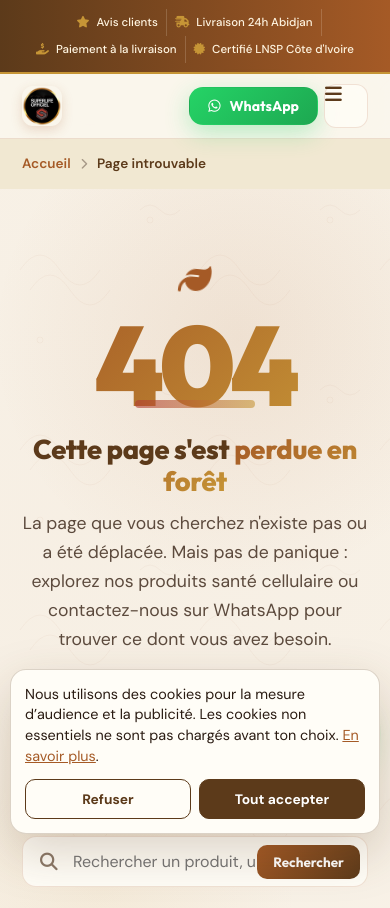
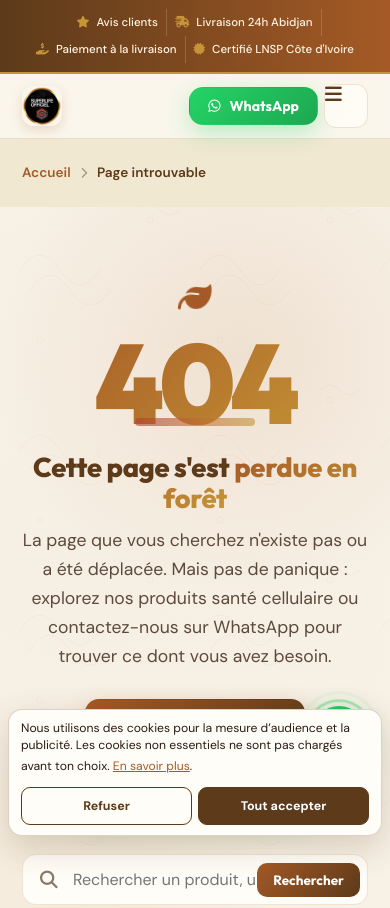
Before and after one commit to Kstephane683/superlifeofficiel.com, a plain HTML site: page 404.html in a window 390 px wide. Shown: the top 908 px of the page. Drawn offline with Linux system fonts and the light colour scheme.

Commit message:
design: corriger les P0 UX
Co-authored-by: K. Stéphane <stephane@eperformance.pro>

```diff
--- a/consent.css
+++ b/consent.css
@@ -5,32 +5,35 @@ html[data-consent="accepted"] #sl-consent,html[data-consent="refused"] #sl-conse
   right: 16px;
   bottom: 16px;
   z-index: 99999;
-  max-width: 980px;
+  max-width: 760px;
   margin: 0 auto;
-  padding: 16px 18px;
-  border-radius: 16px;
+  padding: 10px 14px;
+  border-radius: 14px;
   background: #fffdf7;
   color: #2a1b12;
   border: 1px solid rgba(92, 58, 26, 0.22);
-  box-shadow: 0 18px 50px rgba(92, 58, 26, 0.22);
+  box-shadow: 0 12px 34px rgba(92, 58, 26, 0.2);
   font-family: "DM Sans", system-ui, sans-serif;
-  font-size: 0.9rem;
-  line-height: 1.45;
+  font-size: 0.8rem;
+  line-height: 1.4;
   display: grid;
   grid-template-columns: 1fr auto;
-  gap: 12px 18px;
+  gap: 8px 12px;
   align-items: center;
+  opacity: 0;
+  animation: sl-consent-in .25s ease .9s forwards;
 }
 #sl-consent[hidden] { display: none; }
 #sl-consent p { margin: 0; }
-#sl-consent a { color: #a55a26; text-decoration: underline; }
-#sl-consent .sl-actions { display: flex; gap: 8px; flex-wrap: wrap; justify-content: flex-end; }
+#sl-consent a { color: #a55a26; text-decoration: underline; display: inline-block; padding: 4px 0; }
+#sl-consent .sl-actions { display: flex; gap: 6px; flex-wrap: wrap; justify-content: flex-end; }
 #sl-consent button {
   font-family: inherit;
   font-weight: 700;
-  font-size: 0.86rem;
-  padding: 10px 16px;
-  border-radius: 10px;
+  font-size: 0.78rem;
+  min-height: 36px;
+  padding: 8px 12px;
+  border-radius: 9px;
   cursor: pointer;
   border: 1px solid #5c3a1a;
   background: #5c3a1a;
@@ -40,13 +43,45 @@ html[data-consent="accepted"] #sl-consent,html[data-consent="refused"] #sl-conse
 #sl-consent button:active { transform: scale(0.98); }
 #sl-consent-manage {
   display: inline-block;
-  margin-left: 8px;
-  font-size: 0.78rem;
+  margin-left: 6px;
+  font-size: 0.74rem;
   color: #8a7868;
   text-decoration: underline;
 }
+@keyframes sl-consent-in {
+  from { opacity: 0; transform: translateY(8px); }
+  to { opacity: 1; transform: translateY(0); }
+}
 @media (max-width: 640px) {
-  #sl-consent { grid-template-columns: 1fr; left: 10px; right: 10px; bottom: 10px; padding: 14px; }
+  #sl-consent {
+    left: 8px;
+    right: 8px;
+    bottom: 8px;
+    padding: 10px 12px;
+    font-size: 0.76rem;
+    grid-template-columns: 1fr;
+    gap: 8px;
+  }
   #sl-consent .sl-actions { justify-content: stretch; }
-  #sl-consent button { flex: 1; }
+  #sl-consent button { flex: 1; min-height: 38px; }
 }
+@media (prefers-reduced-motion: reduce) {
+  #sl-consent { opacity: 1; animation: none; }
+}
+
+/* P0 design: cibles tactiles mobiles */
+@media (max-width: 760px) {
+  .footer a,
+  .footer-bottom a,
+  .breadcrumb a,
+  .nav a {
+    min-height: 40px;
+    display: inline-flex;
+    align-items: center;
+    padding-top: 4px;
+    padding-bottom: 4px;
+  }
+  .footer li { margin: 0; }
+  .footer-bottom { line-height: 1.8; }
+  .footer-bottom a { min-width: 44px; justify-content: center; }
+}
```
Also changed, not shown: index.html (+2 -2 lines).
